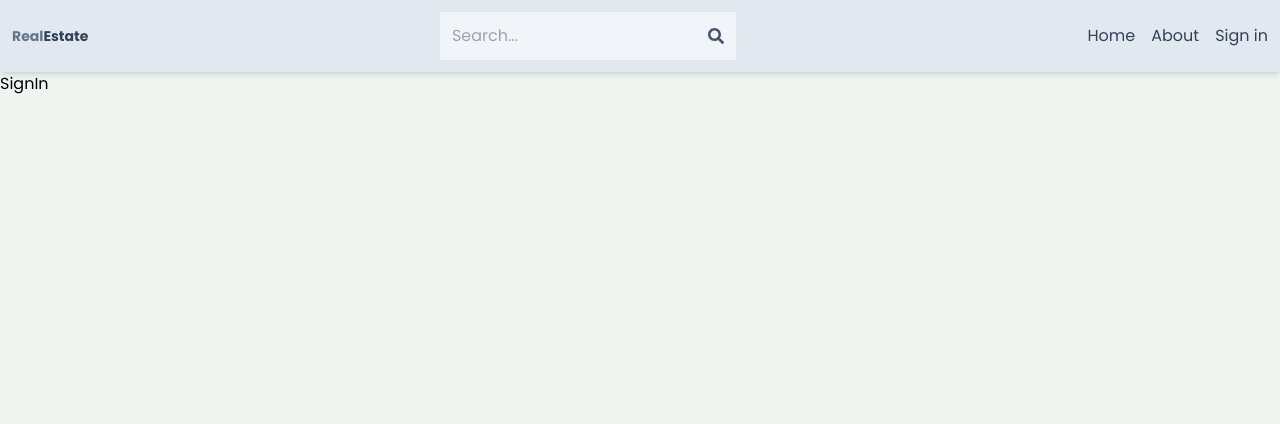
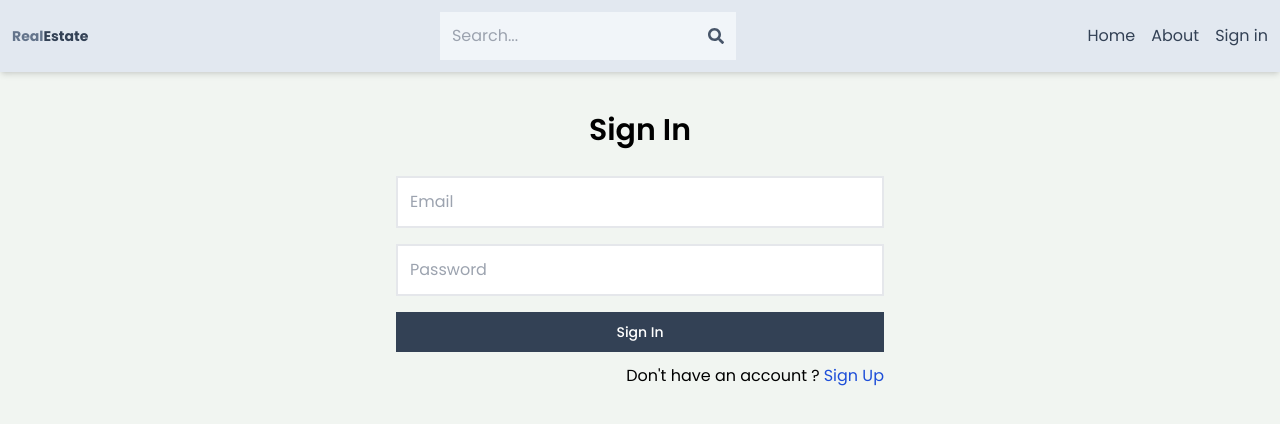
Before and after one commit to yatharth-7022/real-estate-management-app, a React (Vite) app in the folder client/: page /signin in a window 1280 px wide. Shown: the top 424 px of the page. Built offline with nearby package versions, Linux system fonts and the light colour scheme.

Commit message:
completing sign in page functionality

```diff
--- a/client/api.js
+++ b/client/src/api.js
@@ -1 +1,2 @@
 export const SIGN_UP = "./api/auth/signup";
+export const SIGN_IN = "./api/auth/signin";
--- a/client/src/pages/SignIn.jsx
+++ b/client/src/pages/SignIn.jsx
@@ -1,3 +1,76 @@
+import { useState } from "react";
+import { Button } from "../components/ui/button";
+import { Link, useNavigate } from "react-router-dom";
+import { SIGN_IN } from "../api";
 export const SignIn = () => {
-  return <div>SignIn</div>;
+  const [formData, setFormData] = useState({});
+  const [isLoading, setIsLoading] = useState(false);
+  const [error, setError] = useState(null);
+  const navigate = useNavigate();
+  const handleChange = (e) => {
+    setFormData({
+      ...formData,
+      [e.target.id]: e.target.value,
+    });
+  };
+  const handleSubmit = async (e) => {
+    e.preventDefault();
+    try {
+      setIsLoading(true);
+      const res = await fetch(SIGN_IN, {
+        method: "POST",
+        headers: {
+          "Content-Type": "application/json",
+        },
+        body: JSON.stringify(formData),
+      });
+      const data = await res.json();
+      console.log(data);
+      if (data.success === false) {
+        setIsLoading(false);
+        setError(data.message);
+        return;
+      }
+      setIsLoading(false);
+      setError(null);
+      navigate("/");
+    } catch (error) {
+      console.log(error);
+      setError(error);
+    } finally {
+      setIsLoading(false);
+    }
+  };
+  return (
+    <div className="p-3 max-w-lg mx-auto">
+      <h1 className="text-3xl text-center my-7 font-semibold">Sign In</h1>
+      <form onSubmit={handleSubmit} className="flex flex-col gap-4">
+        <input
+          className="border-2 p-3 "
+          id="email"
+          type="email"
+          placeholder="Email"
+          onChange={handleChange}
+        />
+        <input
+          className="border-2 p-3 "
+          type="password"
+          id="password"
+          placeholder="Password"
+          onChange={handleChange}
+        />
+        <div className="flex justify-center">
+          <Button disabled={isLoading} variant="secondary">
+            {isLoading ? "Just a minute!" : "Sign In"}
+          </Button>
+        </div>
+      </form>
+      <div className="flex justify-end mt-3 gap-1">
+        <p>Don&apos;t have an account ?</p>
+        <Link className="text-blue-700" to="/signup">
+          <span>Sign Up</span>
+        </Link>
+      </div>
+    </div>
+  );
 };
--- a/client/src/pages/SignUp.jsx
+++ b/client/src/pages/SignUp.jsx
@@ -1,7 +1,7 @@
 import { useState } from "react";
 import { Button } from "../components/ui/button";
 import { Link, useNavigate } from "react-router-dom";
-// import { SIGN_UP } from "../../api";
+import { SIGN_UP } from "../api";
 export const SignUp = () => {
   const [formData, setFormData] = useState({});
   const [isLoading, setIsLoading] = useState(false);
@@ -17,7 +17,7 @@ export const SignUp = () => {
     e.preventDefault();
     try {
       setIsLoading(true);
-      const res = await fetch("./api/auth/signup", {
+      const res = await fetch(SIGN_UP, {
         method: "POST",
         headers: {
           "Content-Type": "application/json",
@@ -33,7 +33,7 @@ export const SignUp = () => {
       }
       setIsLoading(false);
       setError(null);
-      navigate("/signin");
+      navigate("/");
     } catch (error) {
       console.log(error);
       setError(error);
```
